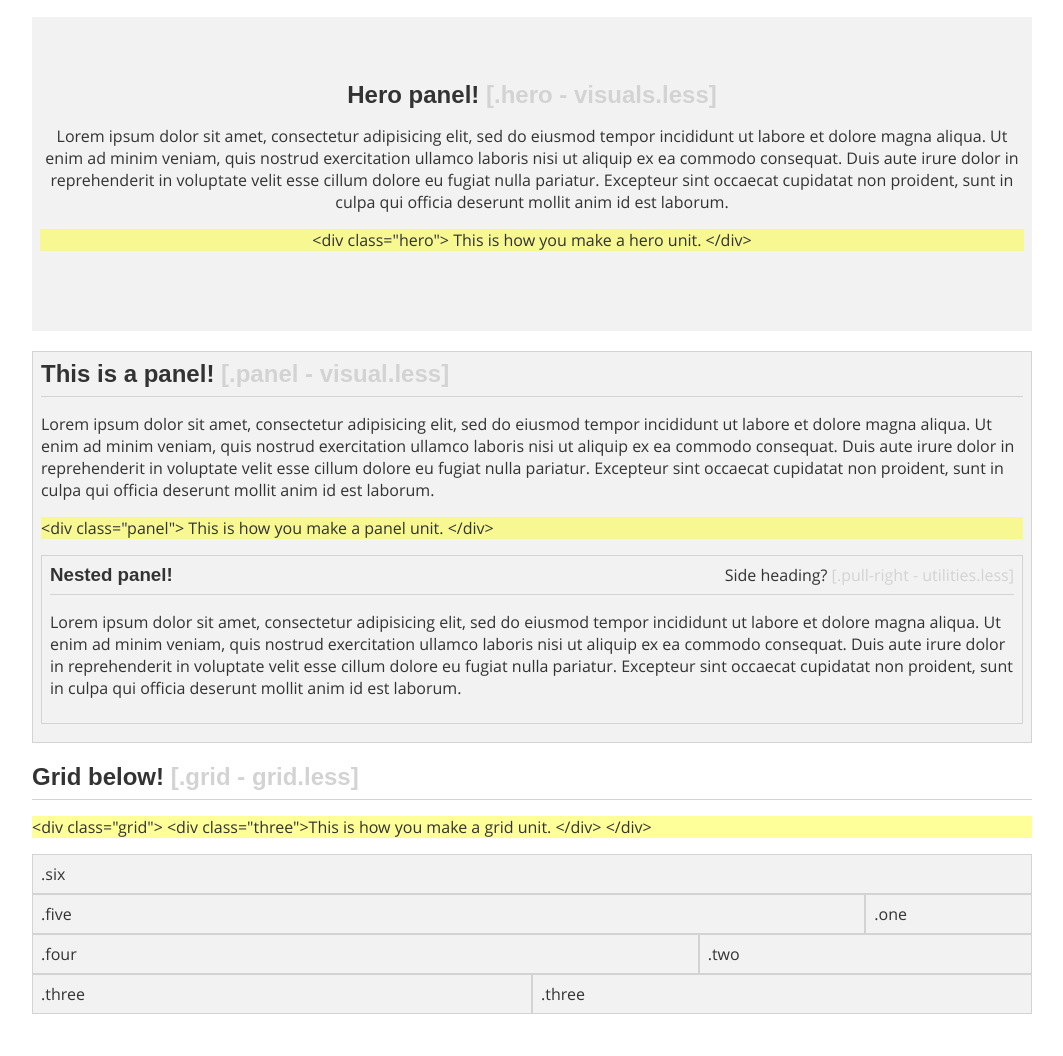
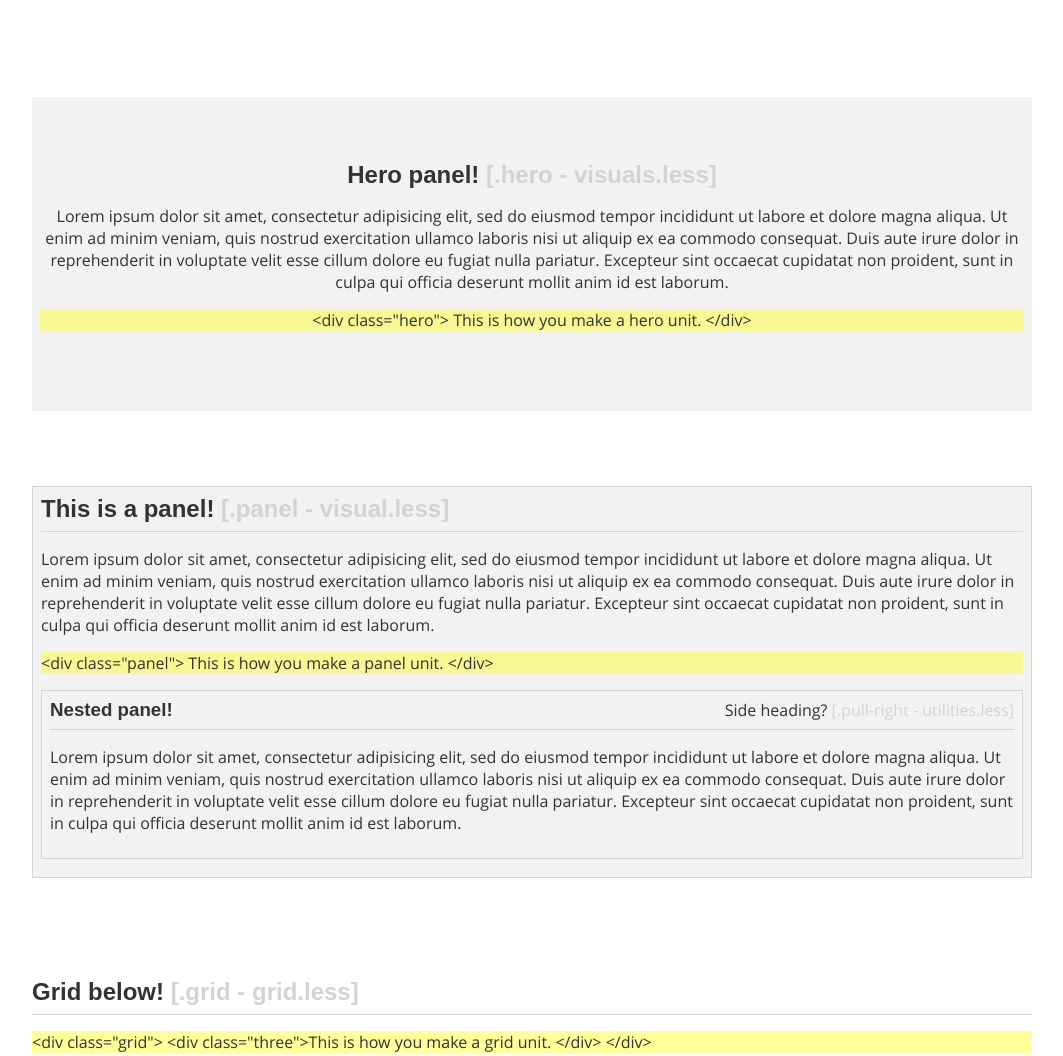
Before and after one commit to JonSnowbd/espalier, a website: page index.html in a window 1280 px wide. Shown: the part 235-1291 px from the top of the page, without its empty margins (108-1171 px from the left). Before the commit the page ends 1249 px from the top, so only its background shows below. Drawn offline with Linux system fonts and the light colour scheme; a web font is replaced by a local one.

Commit message:
Misc changes, new things.

```diff
--- a/index.html
+++ b/index.html
@@ -8,7 +8,9 @@
 
 	<body>
 
-		<div class="container push-down">
+		<!-- I hope you'll forgive the disgusting markup layout if you happen to even look at the source -->
+
+		<div class="container big-push-down">
 			<h1>Espalier testing zone!</h1>
 			<span class="text-mute">Also responsive, try resizing! [.text-mute - typography.less]</span>
 			<hr />
@@ -34,7 +36,7 @@
 			&lt;/div&gt;</p>
 		</div>
 
-		<div class="container panel push-down">
+		<div class="container panel big-push-down">
 			<h2> This is a panel! <span class="text-mute">[.panel - visual.less]</span> </h2>
 			<hr />
 			<p>Lorem ipsum dolor sit amet, consectetur adipisicing elit, sed do eiusmod
--- a/less/partials/utilities.less
+++ b/less/partials/utilities.less
@@ -6,11 +6,12 @@
 	float:right;
 }
 
-// Push down content below
 .push-down{
-	margin-bottom:20px !important;
+	margin-bottom:75px !important;
 }
-
+.big-push-down{
+	margin-bottom:100px !important;
+}
 
 // The container, a responsive
 .container{
```
Also changed, not shown: builtcss/main.css.
